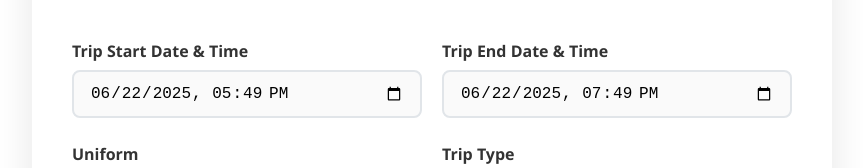
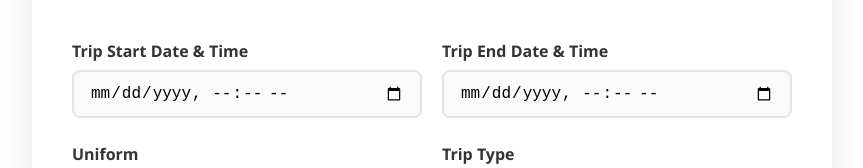
Before and after one commit to basamabhi2212/trip-estimator, a plain HTML site: page index.html in a window 1280 px wide. Shown: the part 169-337 px from the top of the page, without its empty margins (208-1071 px from the left). Drawn offline with Linux system fonts and the light colour scheme.

Commit message:
Update index.html

```diff
--- a/index.html
+++ b/index.html
@@ -594,13 +594,6 @@
             });
 
             copyBtn.addEventListener('click', copySummary);
-
-            // Set default date/time (current time and +2 hours)
-            const now = new Date();
-            const later = new Date(now.getTime() + (2 * 60 * 60 * 1000)); // +2 hours
-
-            document.getElementById('startDateTime').value = now.toISOString().slice(0, 16);
-            document.getElementById('endDateTime').value = later.toISOString().slice(0, 16);
         });
     </script>
 </body>
```
